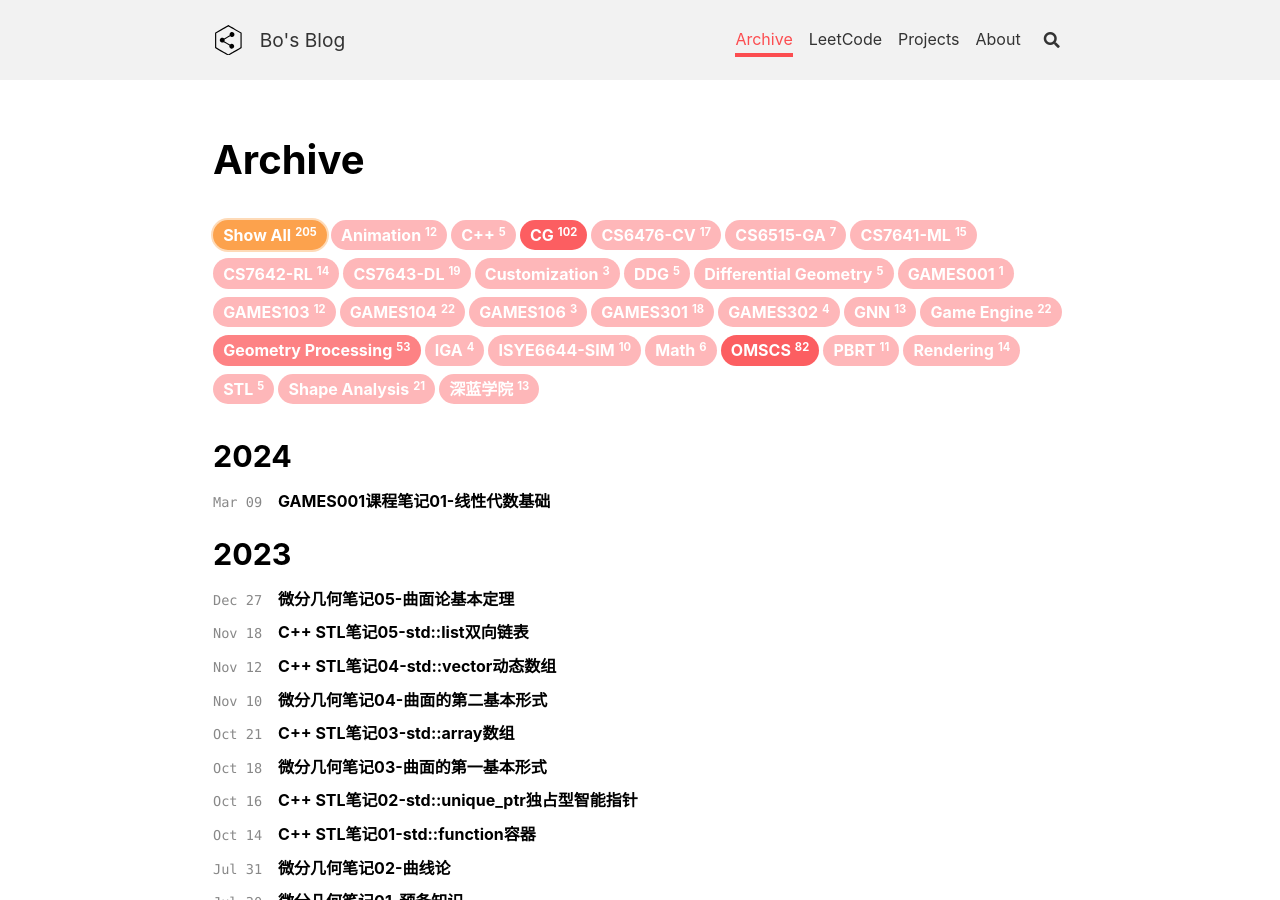
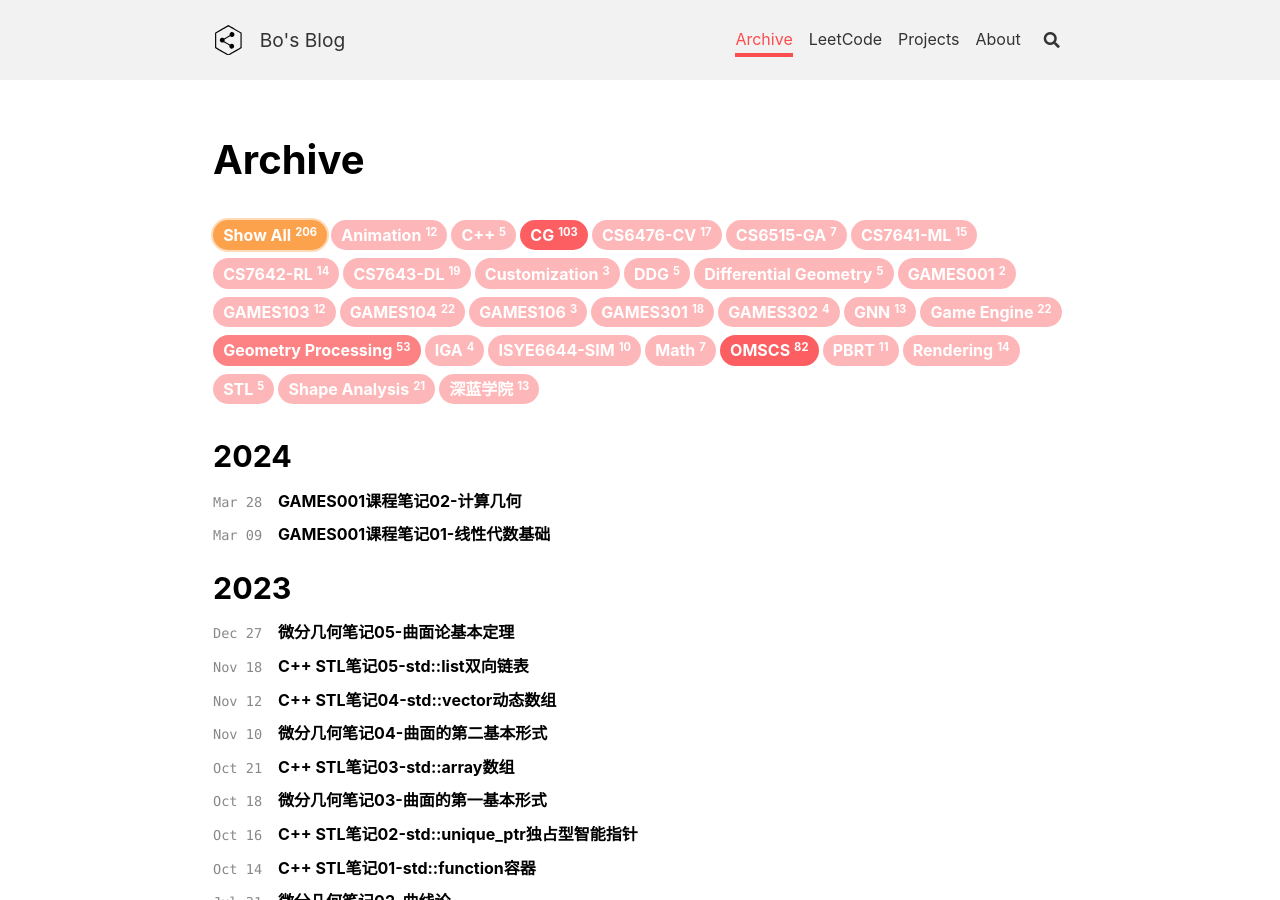
Before and after one commit to peng00bo00/peng00bo00_previous_blog, a Jekyll site: the page built from archive.html, in a window 1280 px wide and 900 px high. Built offline with Jekyll 4.4.1, drawn with Linux system fonts in a browser that asks for light colours; nearby versions of some CDN libraries; some of the changed lines change nothing that is shown.

Commit message:
update GAMES001-NOTES-02

```diff
--- a/_data/navigation.yml
+++ b/_data/navigation.yml
@@ -643,6 +643,8 @@ GAMES001:
     children:
       - title: 线性代数基础
         url: /2024/03/09/GAMES001-NOTES-01.html
+      - title: 计算几何
+        url: /2024/03/28/GAMES001-NOTES-02.html
   - title: "Part II: 数值方法"
   - title: "Part III: 微分方程求解"
   - title: "Part IV: 优化与拓扑"
--- /dev/null
+++ b/_posts/2024-03-28-GAMES001-NOTES-02.md
@@ -0,0 +1,17 @@
+---
+layout: article
+title: GAMES001课程笔记02-计算几何
+tags: ["CG", "GAMES001", "Math"]
+key: GAMES001-02
+aside:
+  toc: true
+sidebar:
+  nav: GAMES001
+---
+
+> 这个系列是GAMES001-图形学中的数学([GAMES 001: Mathematics in Computer Graphics](https://games-cn.org/games001/))的同步课程笔记。课程旨在总结归纳图形学学习过程中重要的数学概念、理论和方法，并将以索引的形式在每一章节中穿插讲解该数学专题在图形学中的应用。本课程既可以作为GAMES系列其它课程学习的基础或"手册"，也可以作为站在不一样的视角复习图形学知识的平台。
+<!--more-->
+
+## Reference
+
+- [Lecture 03: 计算几何](https://www.bilibili.com/video/BV1MF4m1V7e3?p=3&vd_source=7a2542c6c909b3ee1fab551277360826)
```
